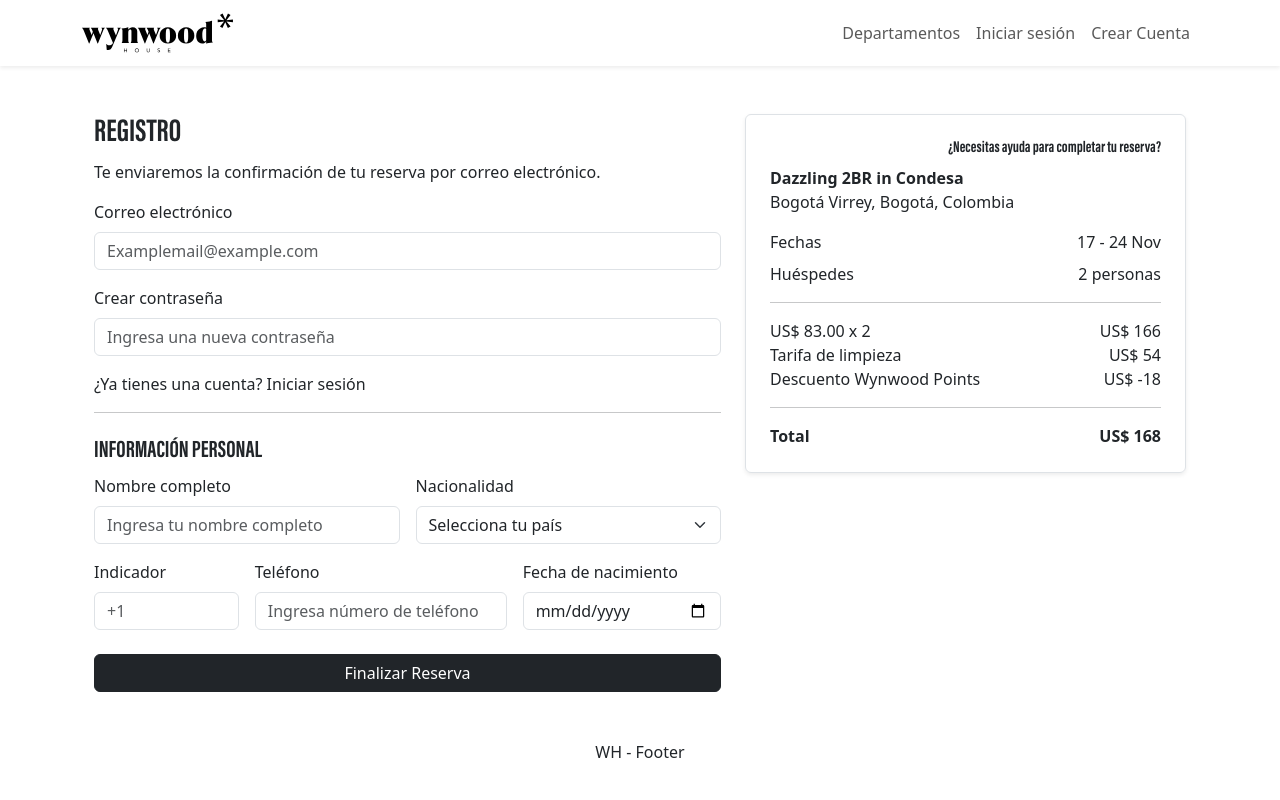
After one commit to juanferpolanco/whproject, a Django app: page /reservations/detail/ in a window 1280 px wide. The commit adds this page. Run offline with Django 5.2, Linux system fonts and the light colour scheme; some libraries are stand-ins or nearby versions.

Commit message:
templates modified

```diff
--- /dev/null
+++ b/reservations/templates/reservation_detail.html
@@ -0,0 +1,119 @@
+{% extends "layout.html" %}
+
+{% block title %}
+    Confirmación de Reserva
+{% endblock %}
+
+{% block content %}
+<div class="container my-5">
+    <div class="row">
+        <!-- Left side: registration and personal info -->
+        <div class="col-lg-7">
+            <h2 class="fw-bold text-uppercase">Registro</h2>
+            <p>Te enviaremos la confirmación de tu reserva por correo electrónico.</p>
+
+            <form>
+                <!-- Email and password -->
+                <div class="mb-3">
+                    <label for="email" class="form-label">Correo electrónico</label>
+                    <input type="email" class="form-control" id="email" placeholder="Examplemail@example.com">
+                </div>
+                <div class="mb-3">
+                    <label for="password" class="form-label">Crear contraseña</label>
+                    <input type="password" class="form-control" id="password" placeholder="Ingresa una nueva contraseña">
+                </div>
+                <p>¿Ya tienes una cuenta? <a href="#">Iniciar sesión</a></p>
+
+                <hr>
+
+                <h4 class="fw-bold text-uppercase mt-4">Información Personal</h4>
+
+                <div class="row g-3">
+                    <div class="col-md-6">
+                        <label for="full_name" class="form-label">Nombre completo</label>
+                        <input type="text" class="form-control" id="full_name" placeholder="Ingresa tu nombre completo">
+                    </div>
+                    <div class="col-md-6">
+                        <label for="nationality" class="form-label">Nacionalidad</label>
+                        <select class="form-select" id="nationality">
+                            <option selected disabled>Selecciona tu país</option>
+                            <option>Ecuador</option>
+                            <option>Colombia</option>
+                            <option>México</option>
+                        </select>
+                    </div>
+                    <div class="col-md-3">
+                        <label for="country_code" class="form-label">Indicador</label>
+                        <input type="text" class="form-control" id="country_code" placeholder="+1">
+                    </div>
+                    <div class="col-md-5">
+                        <label for="phone" class="form-label">Teléfono</label>
+                        <input type="tel" class="form-control" id="phone" placeholder="Ingresa número de teléfono">
+                    </div>
+                    <div class="col-md-4">
+                        <label for="birthdate" class="form-label">Fecha de nacimiento</label>
+                        <input type="date" class="form-control" id="birthdate">
+                    </div>
+                </div>
+
+                <button type="submit" class="btn btn-dark w-100 mt-4">Finalizar Reserva</button>
+            </form>
+        </div>
+
+        <!-- Right side: reservation summary -->
+        <div class="col-lg-5">
+            <div class="border rounded p-4 shadow-sm">
+                <h6 class="text-end">
+                    ¿Necesitas ayuda para completar tu reserva?
+                </h6>
+                <div class="d-flex align-items-center mb-3">
+                    {% comment %} <img src="{% static 'images/apartment-placeholder.jpg' %}" class="img-thumbnail me-3" style="width: 100px;" alt="Dazzling 2BR in Condesa"> {% endcomment %}
+                    <div>
+                        <strong>Dazzling 2BR in Condesa</strong><br>
+                        Bogotá Virrey, Bogotá, Colombia
+                    </div>
+                </div>
+
+                <div class="mb-2 d-flex justify-content-between">
+                    <span>Fechas</span>
+                    <span><a href="#" class="text-decoration-none">17 - 24 Nov</a></span>
+                </div>
+                <div class="mb-2 d-flex justify-content-between">
+                    <span>Huéspedes</span>
+                    <span><a href="#" class="text-decoration-none">2 personas</a></span>
+                </div>
+
+                <hr>
+
+                <div class="d-flex justify-content-between">
+                    <span>US$ 83.00 x 2</span>
+                    <span>US$ 166</span>
+                </div>
+                <div class="d-flex justify-content-between">
+                    <span>Tarifa de limpieza</span>
+                    <span>US$ 54</span>
+                </div>
+                <div class="d-flex justify-content-between">
+                    <span>Descuento Wynwood Points</span>
+                    <span>US$ -18</span>
+                </div>
+
+                <hr>
+
+                <div class="d-flex justify-content-between fw-bold">
+                    <span>Total</span>
+                    <span>US$ 168</span>
+                </div>
+
+                {% comment %} <div class="text-center mt-3">
+                    Con esta reserva estás generando <br>
+                    <span class="badge bg-danger fs-6">84 Wynwood Points</span>
+                </div>
+                <div class="text-center mt-2">
+                    <a href="#" class="small text-decoration-none">Conoce más sobre Wynwood Points</a>
+                </div> {% endcomment %}
+            </div>
+        </div>
+    </div>
+</div>
+{% endblock %}
--- /dev/null
+++ b/reservations/urls.py
@@ -0,0 +1,10 @@
+from django.contrib import admin
+from django.urls import path
+from . import views
+
+app_name = 'reservations'
+
+urlpatterns = [
+    path('detail/', views.reservation_detail, name='detail'),
+    # path('<int:apartment_id>', views.apartment_detail, name='detail')
+]
--- a/reservations/views.py
+++ b/reservations/views.py
@@ -1,3 +1,9 @@
 from django.shortcuts import render
+# from . models import Apartment
+# from django.http import HttpResponse
 
 # Create your views here.
+
+def reservation_detail(request):
+    # apartments = Apartment.objects.all()
+    return render(request, 'reservation_detail.html')
--- a/whproject/urls.py
+++ b/whproject/urls.py
@@ -22,5 +22,6 @@ urlpatterns = [
     path('admin/', admin.site.urls),
     path('', views.home, name='home'),
     path('apartments/', include('apartments.urls')),
-    path('users/', include('users.urls'))
+    path('users/', include('users.urls')),
+    path('reservations/', include('reservations.urls'))
 ]
```
Also changed, not shown: apartments/templates/apartment_detail.html (+82 -10 lines), apartments/templates/apartments_list.html (+29 -22 lines).
